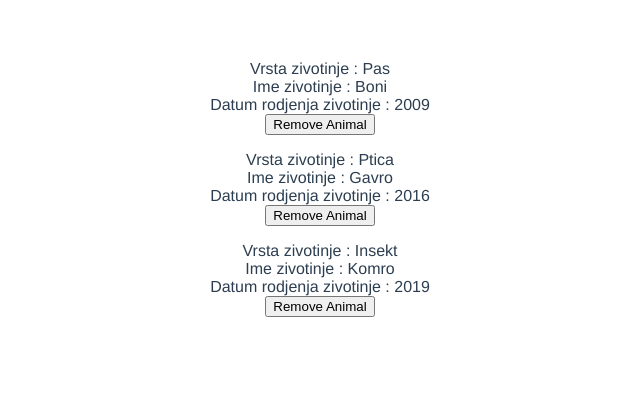
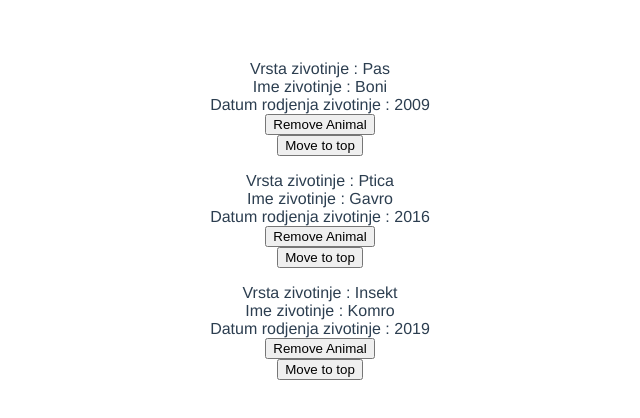
Before and after one commit to goran-jovicic/zoo-home-zadatak, a Vue app: page / in a window 1280 px wide. Shown: the top 418 px of the page, without its empty margins (340-980 px from the left). Built offline with nearby package versions, Linux system fonts and the light colour scheme.

Commit message:
zadatak 4

```diff
--- a/src/components/AnimalList.vue
+++ b/src/components/AnimalList.vue
@@ -9,6 +9,8 @@
           Datum rodjenja zivotinje : {{ animal.datum_rodjenja ? animal.datum_rodjenja : 'Nepoznat' }}
           <br>
           <button @click="removeAnimal(index)">Remove Animal</button>
+          <br>
+          <button @click="moveToTop(index)">Move to top</button>
         </li>
       </ul>
     </div>
@@ -29,6 +31,12 @@ export default {
   methods : {
     removeAnimal(index) {
       this.animals.splice(index,1)
+    },
+
+    moveToTop(index) {
+      let animalCopy = this.animals[index]
+      this.animals.splice(index,1)
+      this.animals.unshift(animalCopy)
     }
   }
 }
@@ -50,11 +58,5 @@ export default {
     margin:1rem;
   }
 </style>
-
-
-// U komponentu postaviti niz objekata koji predstavlja niz od 5 proizvoljnih životinja.
-// Svaka životinja treba da ima:
-// 	- vrstu
-// 	- ime
-// 	- datum rođenja
-// `AnimalList` treba da prikaže sve životinje dodate u listu. Prikazati sva tri polja u tabeli.
+// Za svaku životinju u tabeli dodati button `Move to top` koja treba da poziva funkciju koja će prebacivati datu životinju na početak niza.
+// Commit-ovati urađeno
```
